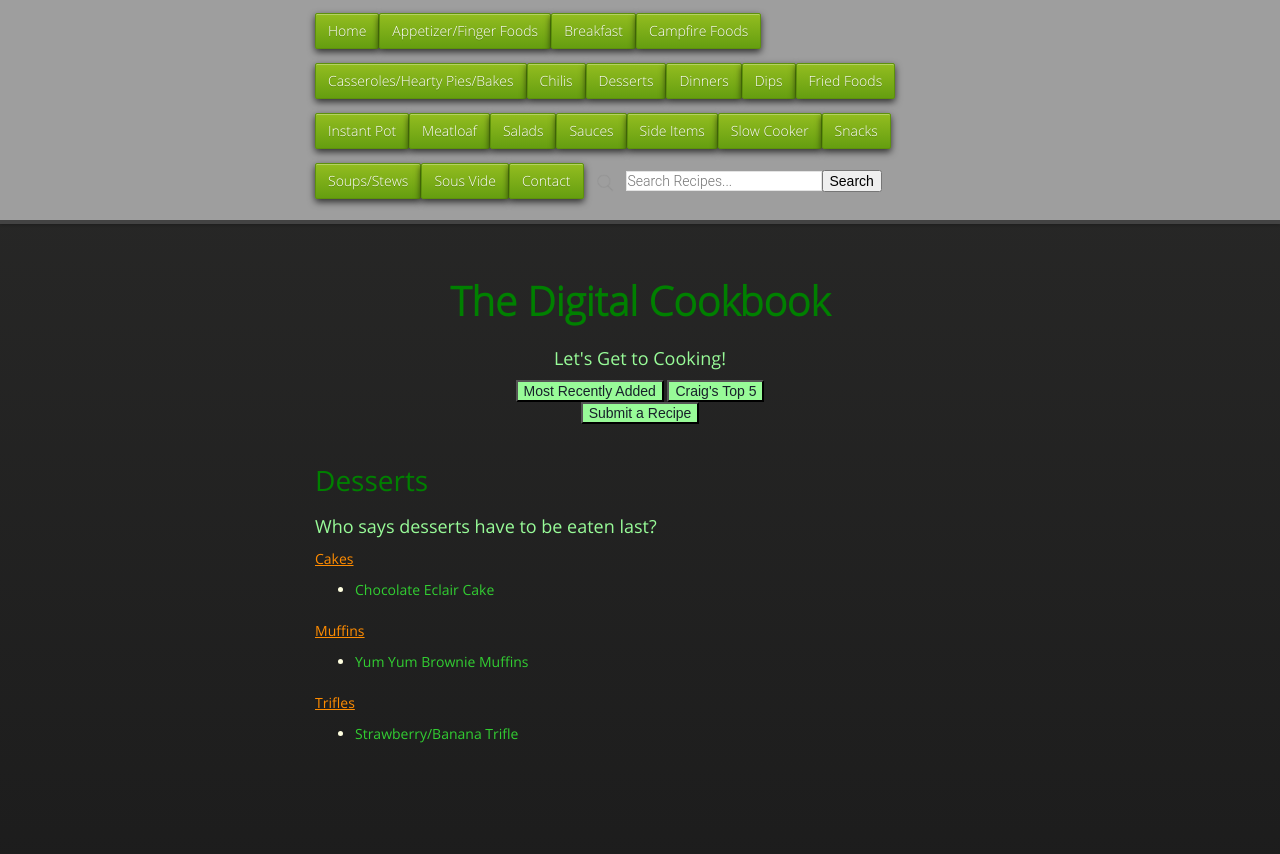
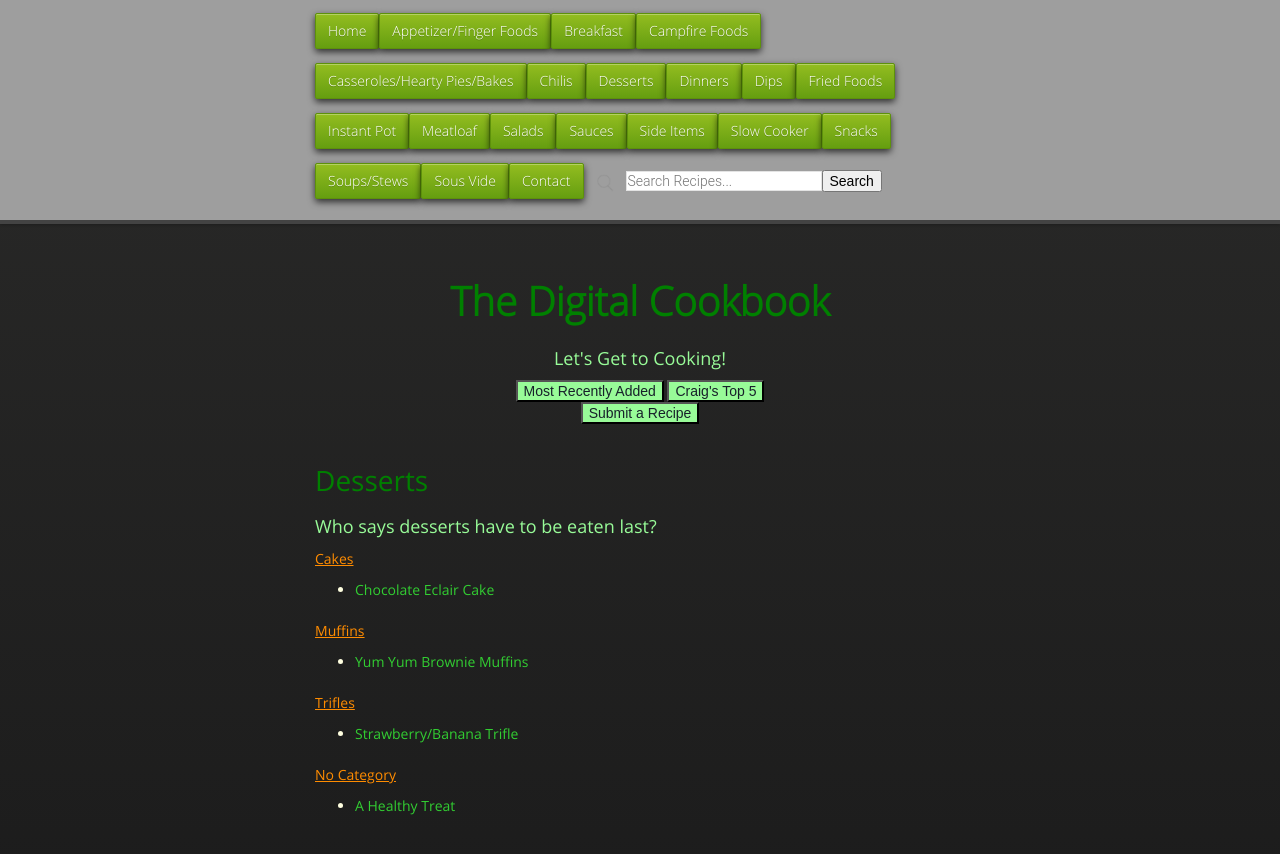
Before and after one commit to cmwillett/TheDigitalCookbook, a Jekyll site: the page built from Desserts.md, in a window 1280 px wide. Shown: the top 854 px of the page. Built offline with Jekyll 4.4.1, drawn with Linux system fonts in a browser that asks for light colours; nearby versions of some CDN libraries.

Commit message:
Update Desserts.md

```diff
--- a/Desserts.md
+++ b/Desserts.md
@@ -15,3 +15,6 @@ tags: dessert,banana,strawberry,trifle,eclair,cake,chocolate
 
 #### Trifles
 * [Strawberry/Banana Trifle]({{site.github.url}}/Desserts/StrawberryBananaTrifle/index.html)
+
+#### No Category
+* [A Healthy Treat]({{site.github.url}}/Desserts/AHealthyTreat/index.html)
```
